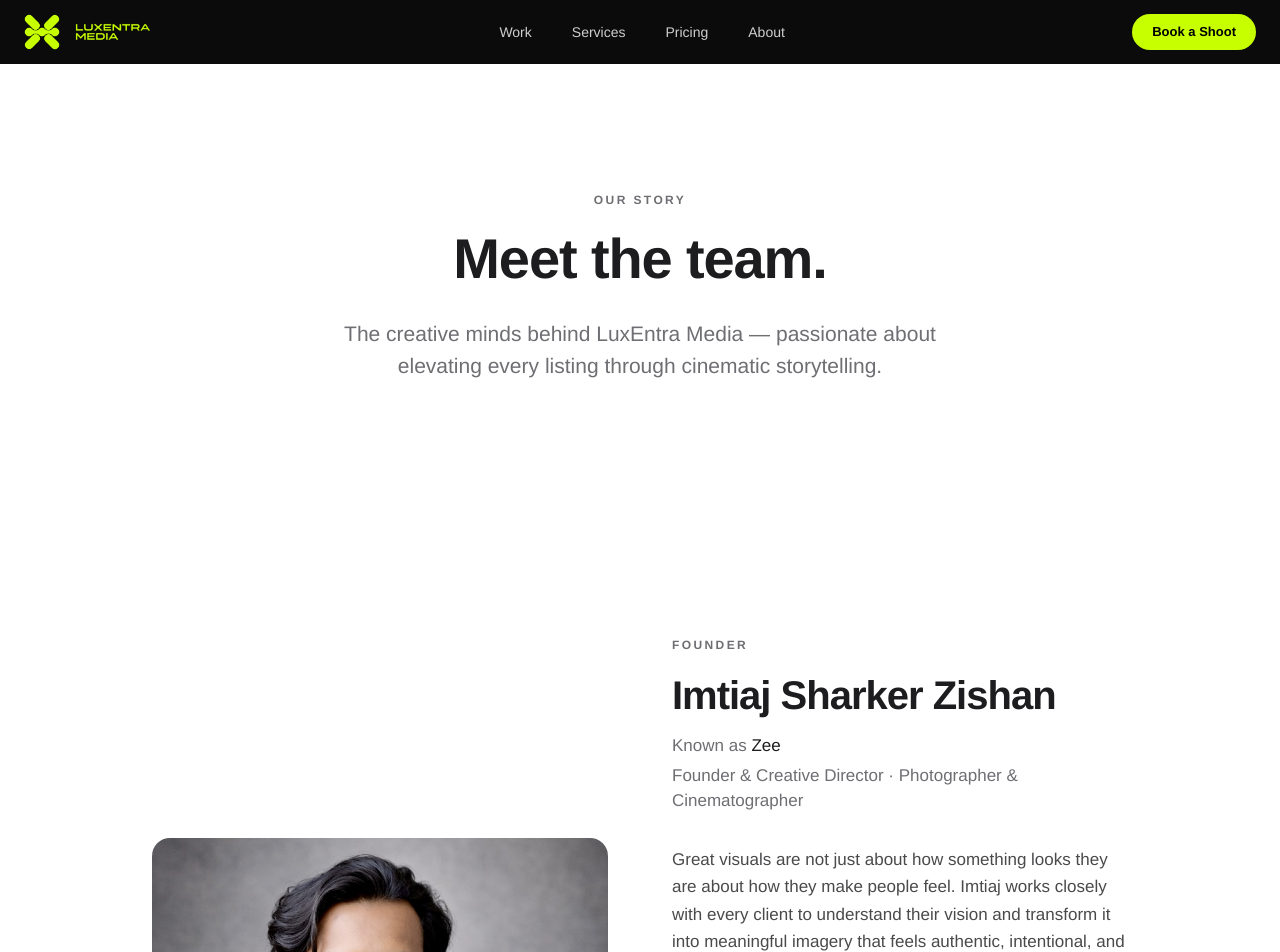
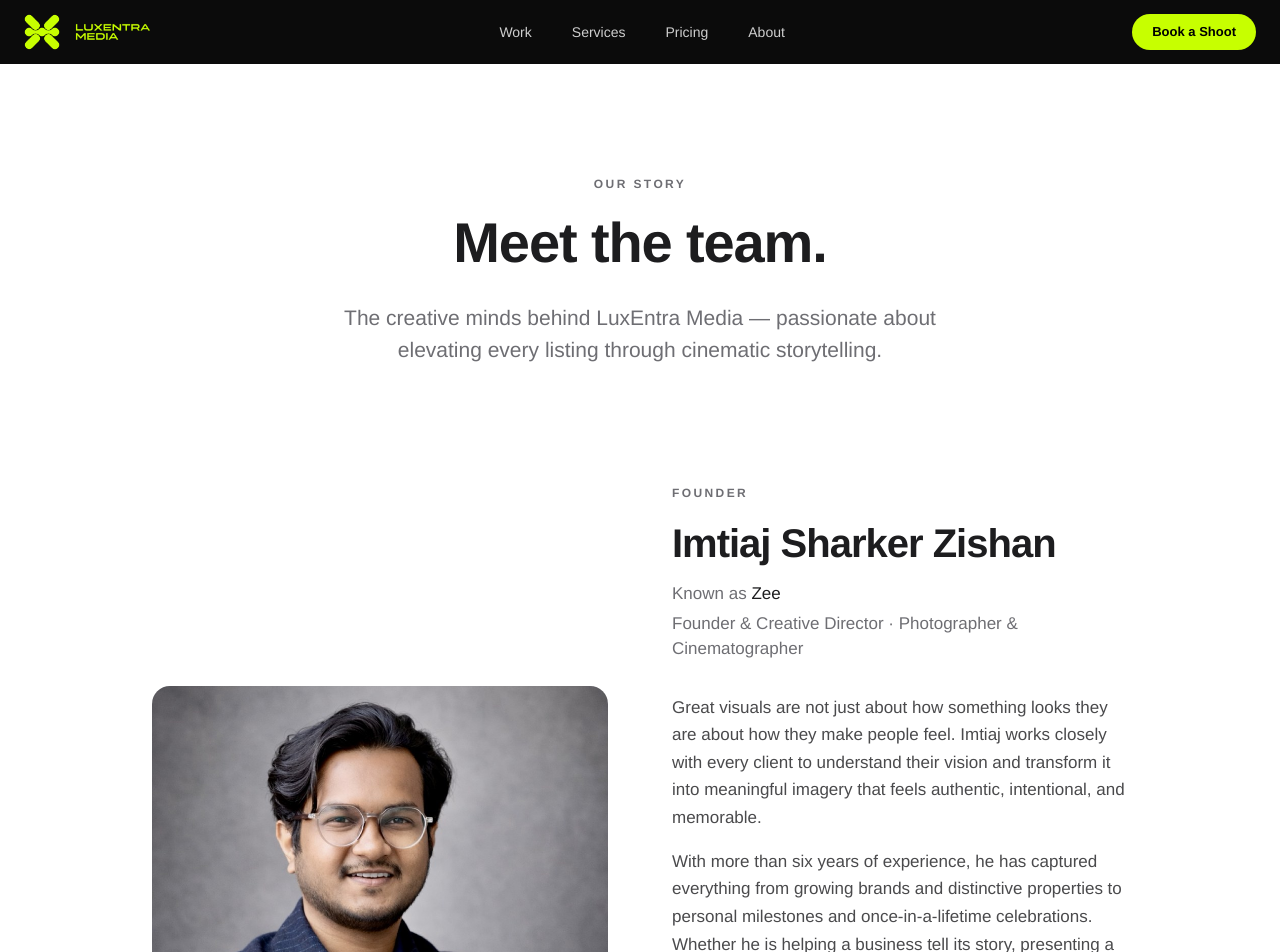
Before and after one commit to Imtiaj007zee/Luxentra-Media-, a React (Vite) app: page /about in a window 1280 px wide. Shown: the top 952 px of the page. Built offline with nearby package versions, Linux system fonts and the light colour scheme.

Commit message:
Tighten About page spacing: smaller hero bottom gap and team section padding

```diff
--- a/src/react-app/pages/About.tsx
+++ b/src/react-app/pages/About.tsx
@@ -100,7 +100,7 @@ export default function AboutPage() {
       <SiteNav />
 
       {/* Hero */}
-      <section className="bg-white py-24 md:py-32">
+      <section className="bg-white pt-20 md:pt-28 pb-8 md:pb-10">
         <div className="max-w-[1024px] mx-auto px-6 text-center">
           <p className="apple-eyebrow mb-4">Our story</p>
           <h1 className="text-[40px] md:text-[56px] font-semibold tracking-[-0.02em] leading-tight mb-6">
@@ -116,7 +116,7 @@ export default function AboutPage() {
       {TEAM.map((m, i) => (
         <section
           key={m.name}
-          className={`${i % 2 === 1 ? "bg-[#f5f5f7]" : "bg-white"} py-24 md:py-32`}
+          className={`${i % 2 === 1 ? "bg-[#f5f5f7]" : "bg-white"} py-14 md:py-20`}
         >
           <div className="max-w-[1024px] mx-auto px-6 grid md:grid-cols-2 gap-12 md:gap-16 items-center">
             {/* Photo */}
```
